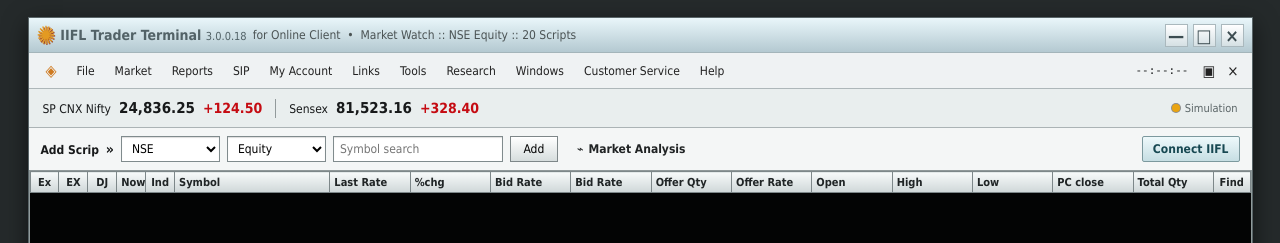
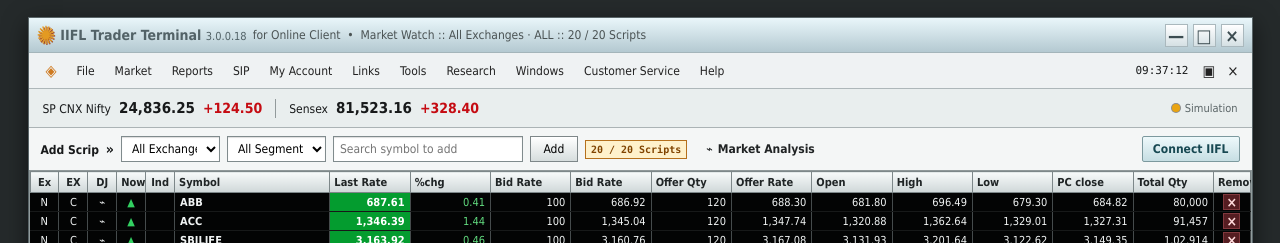
Before and after one commit to ArunabhoGarai/Trader-Terminal, a plain HTML site: page frontend/index.html in a window 1280 px wide. Shown: the top 243 px of the page. Drawn offline with Linux system fonts and the light colour scheme; no server answers.

Commit message:
Update market watch controls and filters in HTML

```diff
--- a/frontend/index.html
+++ b/frontend/index.html
@@ -13,7 +13,7 @@
       <header class="titlebar">
         <div class="brand-mark" aria-hidden="true">✺</div>
         <div class="app-title">IIFL Trader Terminal <span>3.0.0.18</span></div>
-        <div class="title-context">for Online Client &nbsp;•&nbsp; Market Watch :: NSE Equity :: <span id="script-count">20 Scripts</span></div>
+        <div class="title-context">for Online Client &nbsp;•&nbsp; Market Watch :: <span id="watch-scope">All Instruments</span> :: <span id="script-count">20 / 20 Scripts</span></div>
         <div class="window-controls" aria-hidden="true"><span>—</span><span>□</span><span>×</span></div>
       </header>
 
@@ -37,10 +37,14 @@
 
       <section class="watch-toolbar" aria-label="Market watch controls">
         <label>Add Scrip <span>»</span></label>
-        <select aria-label="Exchange"><option>NSE</option><option>BSE</option></select>
-        <select aria-label="Segment"><option>Equity</option><option>F&O</option><option>Currency</option></select>
-        <input id="symbol-search" type="search" autocomplete="off" placeholder="Symbol search" aria-label="Search symbol" />
+        <select id="exchange-filter" aria-label="Exchange filter"><option value="ALL">All Exchanges</option><option value="NSE">NSE</option><option value="BSE">BSE</option></select>
+        <select id="segment-filter" aria-label="Segment filter"><option value="ALL">All Segments</option><option value="Equity">Equity</option><option value="F&O">F&amp;O</option></select>
+        <div class="symbol-search-wrap">
+          <input id="symbol-search" type="search" autocomplete="off" placeholder="Search symbol to add" aria-label="Search symbol" aria-expanded="false" aria-controls="symbol-results" />
+          <div id="symbol-results" class="symbol-results hidden" role="listbox" aria-label="Symbol search results"></div>
+        </div>
         <button id="add-scrip" class="native-button">Add</button>
+        <span id="watchlist-capacity" class="watchlist-capacity" aria-live="polite">20 / 20 Scripts</span>
         <button id="open-action-watch" class="analysis-button">⌁ <span>Market Analysis</span></button>
         <div class="toolbar-spacer"></div>
         <button id="connect-iifl" class="connect-button">Connect IIFL</button>
@@ -53,7 +57,7 @@
               <tr>
                 <th>Ex</th><th>EX</th><th>DJ</th><th>Now</th><th>Ind</th><th class="symbol-head">Symbol</th>
                 <th>Last Rate</th><th>%chg</th><th>Bid Rate</th><th>Bid Rate</th><th>Offer Qty</th><th>Offer Rate</th>
-                <th>Open</th><th>High</th><th>Low</th><th>PC close</th><th>Total Qty</th><th>Find</th>
+                <th>Open</th><th>High</th><th>Low</th><th>PC close</th><th>Total Qty</th><th>Remove</th>
               </tr>
             </thead>
             <tbody id="market-body"></tbody>
@@ -62,7 +66,7 @@
         <div class="watch-actions">
           <button class="buy-button">BUY</button><button class="sell-button">SELL</button>
           <span class="action-divider"></span>
-          <button title="Delete row">▥</button><button title="View columns">▤</button><button title="Chart">▱</button>
+          <button id="remove-selected" title="Remove selected scrip">▥</button><button title="View columns">▤</button><button title="Chart">▱</button>
           <button title="Market depth">≣</button><button title="Refresh" id="refresh-quotes">↻</button>
           <span class="action-divider"></span><span class="details-label">Show Scrip Details</span>
           <div class="watch-actions-spacer"></div>
```
